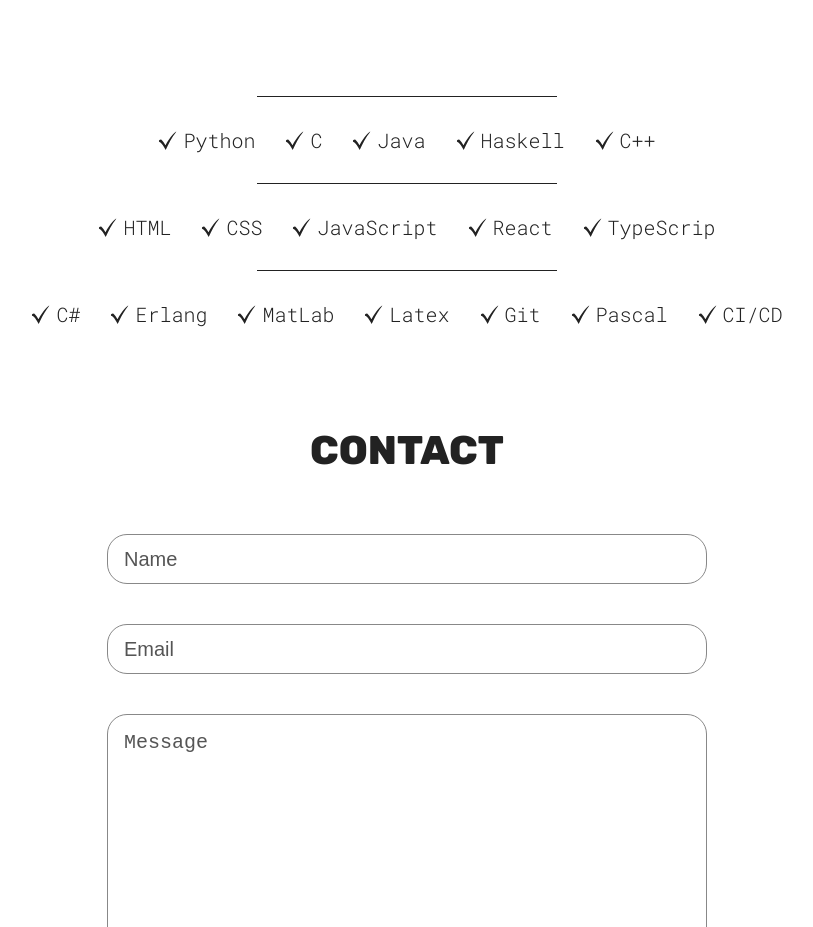
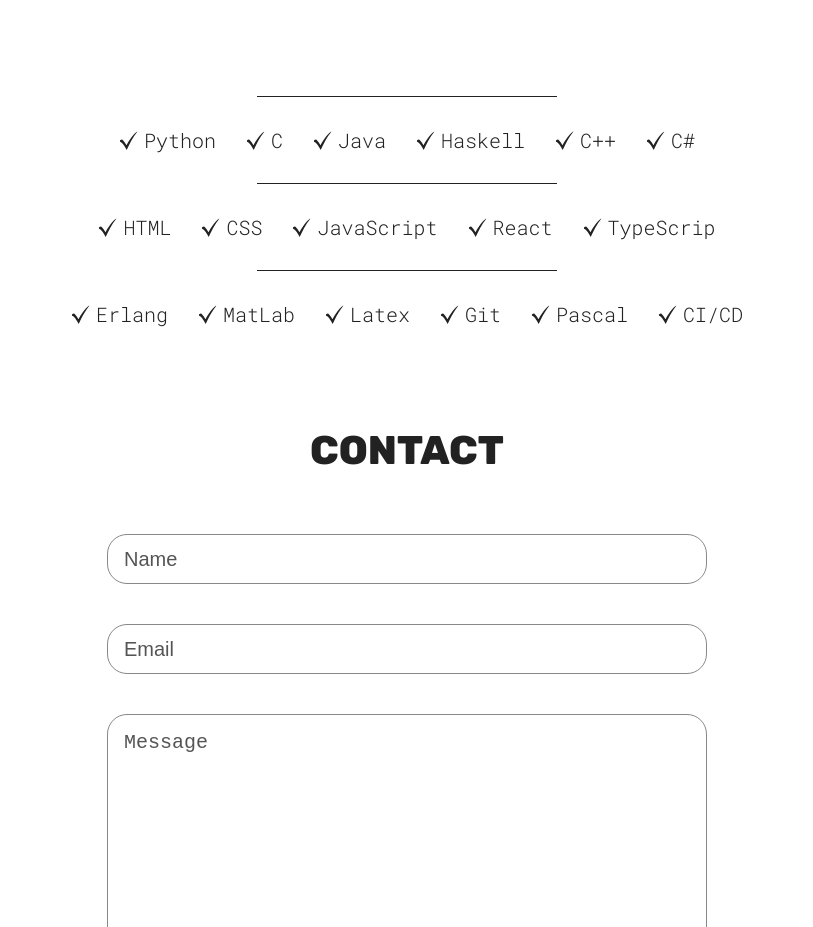
Before and after one commit to hiephp1611/PortfolioWebsite, a React (Vite) app: page / in a window 1280 px wide. Shown: the part 1460-2387 px from the top of the page, without its empty margins (233-1046 px from the left). Built offline with nearby package versions, Linux system fonts and the light colour scheme.

Commit message:
Update Skills.jsx

```diff
--- a/src/sections/Skills/Skills.jsx
+++ b/src/sections/Skills/Skills.jsx
@@ -19,6 +19,7 @@ function Skills() {
         <SkillList src={checkMarkIcon} skill="Java" />
         <SkillList src={checkMarkIcon} skill="Haskell" />
         <SkillList src={checkMarkIcon} skill="C++" />
+        <SkillList src={checkMarkIcon} skill="C#" />
       </div>
       <hr />
       <div className={styles.skillList}>
@@ -30,7 +31,6 @@ function Skills() {
       </div>
       <hr />
       <div className={styles.skillList}>
-        <SkillList src={checkMarkIcon} skill="C#" />
         <SkillList src={checkMarkIcon} skill="Erlang" />
         <SkillList src={checkMarkIcon} skill="MatLab" />
         <SkillList src={checkMarkIcon} skill="Latex" />
```
